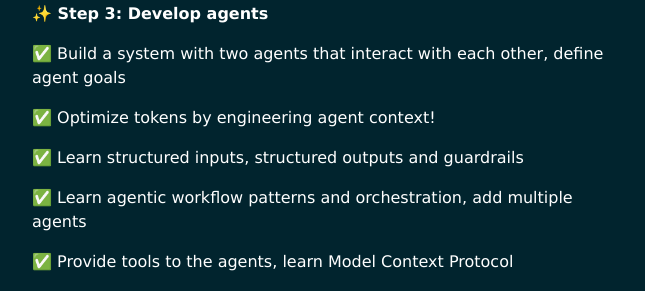
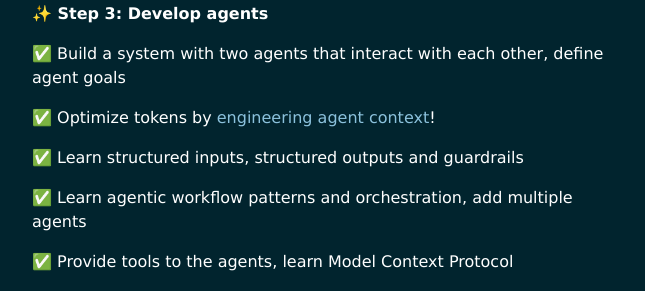
Before and after one commit to agentloopfyi/agentloopfyi.github.io, a Jekyll site: the page built from _pages/agentic-ai.markdown, in a window 1280 px wide. Shown: the part 1419-1710 px from the top of the page, without its empty margins (316-961 px from the left). Built offline with Jekyll 4.4.1, drawn with Linux system fonts in a browser that asks for light colours; part of the change alters nothing that is shown.

```diff
--- a/_pages/agentic-ai.markdown
+++ b/_pages/agentic-ai.markdown
@@ -34,7 +34,7 @@ I followed this three step process myself.
 
 **✨ Step 1: Be an efficient software craftsman**
 
-✅ <a href="/2025/10/04/gen-ai-benefits/">Stop thinking that AI is the answer to all your problems</a>
+✅ <a href="/2025/07/22/gen-ai-benefits/">Stop thinking that AI is the answer to all your problems</a>
 
 ✅ Be part of, or develop an excellent engineering culture
 
@@ -63,7 +63,7 @@ I followed this three step process myself.
 
 ✅ Build a system with two agents that interact with each other, define agent goals
 
-✅ Optimize tokens by engineering agent context!
+✅ Optimize tokens by <a href="/2025/10/04/prompt-vs-context/">engineering agent context</a>!
 
 ✅ Learn structured inputs, structured outputs and guardrails
 
```
